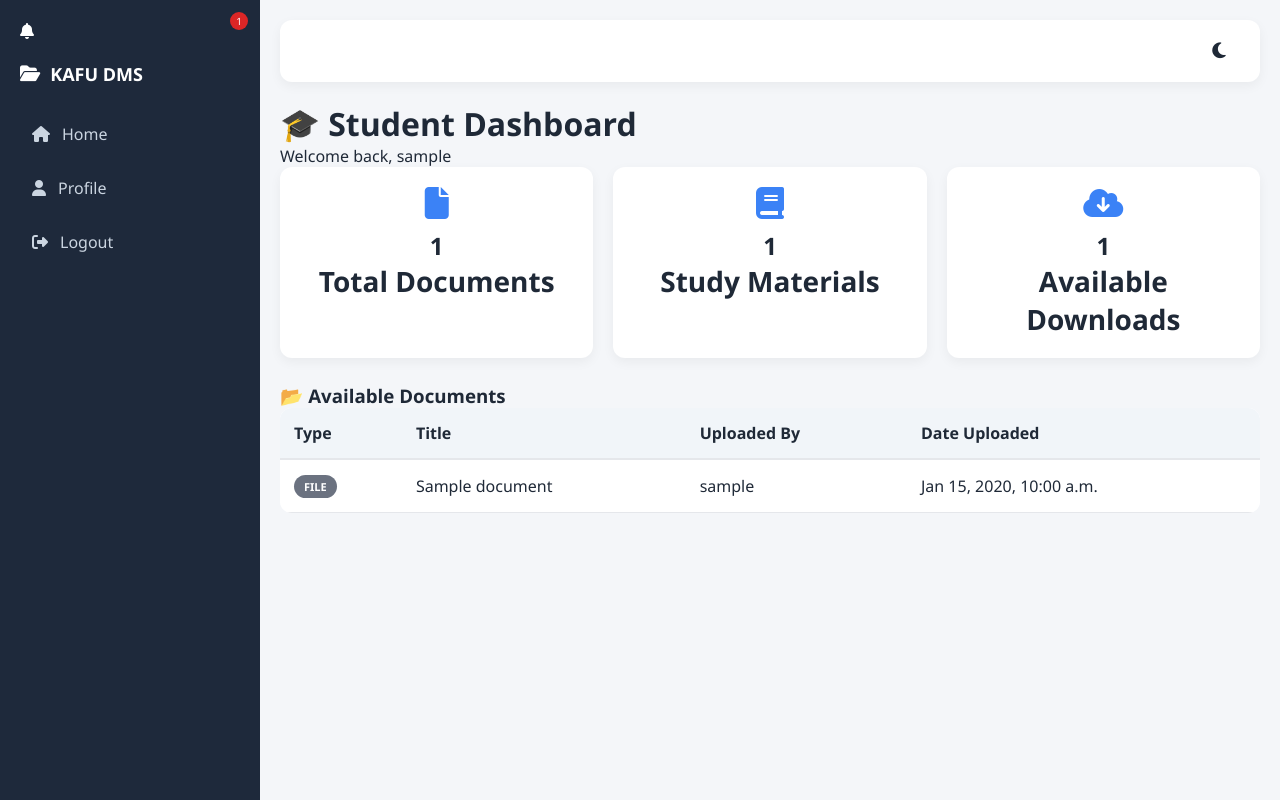
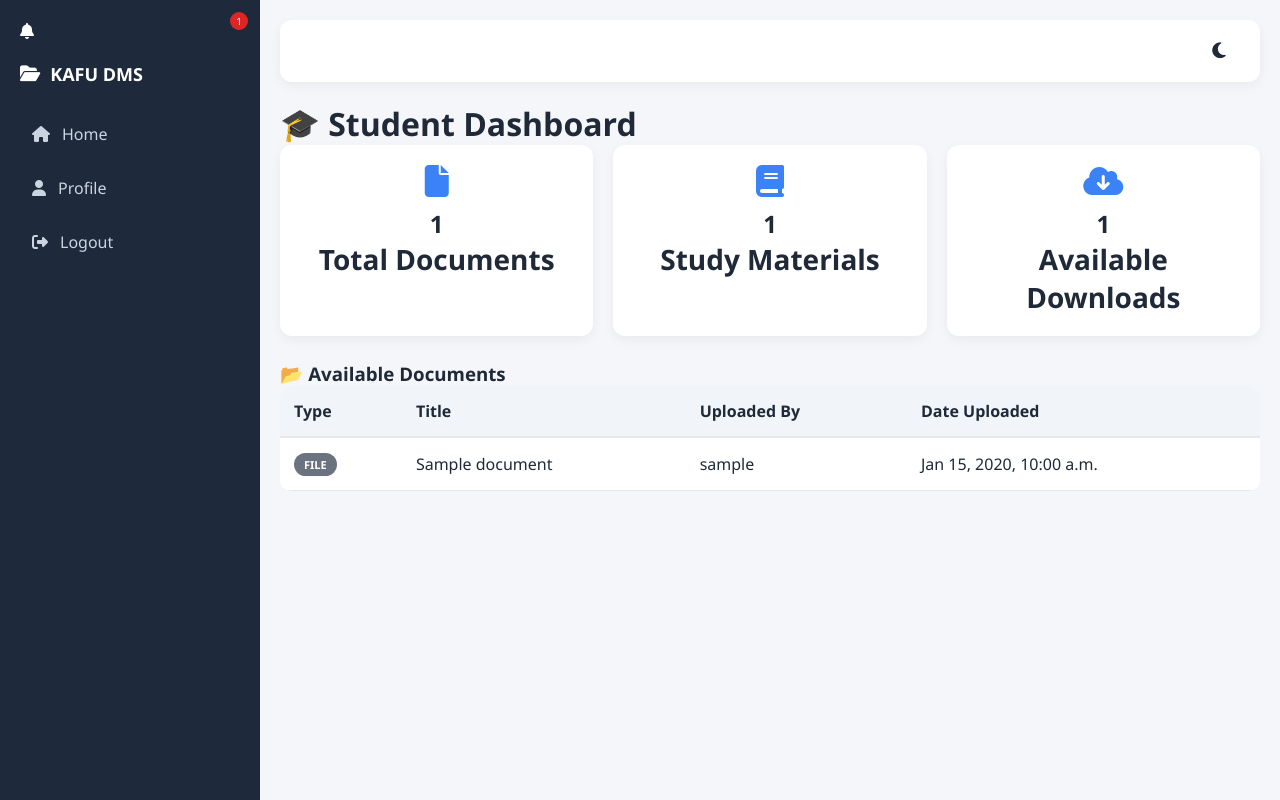
Before and after one commit to zablon105/kafu-dms-project, a Django app: template templates/documents/student_dashboard.html in a window 1280 px wide. Run offline with Django 5.2, Linux system fonts and the light colour scheme; a user stored in the database is signed in; tables that the repository leaves empty hold one stand-in row (values such as "Sample post"); the template is opened without the code that fills it: values that come from a table or form of the project are taken from there, most other values are stand-ins (such as "Sample title", 1, 10 or a date in 2020); data that the repository does not hold is empty.

Commit message:
small change to student dashbord

```diff
--- a/templates/documents/student_dashboard.html
+++ b/templates/documents/student_dashboard.html
@@ -9,7 +9,7 @@
     <div class="dashboard-header">
         <div>
             <h1>🎓 Student Dashboard</h1>
-            <p class="welcome-text">Welcome back, {{ request.user.username }}</p>
+            <!--<p class="welcome-text">Welcome back, {{ request.user.username }}</p>-->
         </div>
     </div>
 
```
